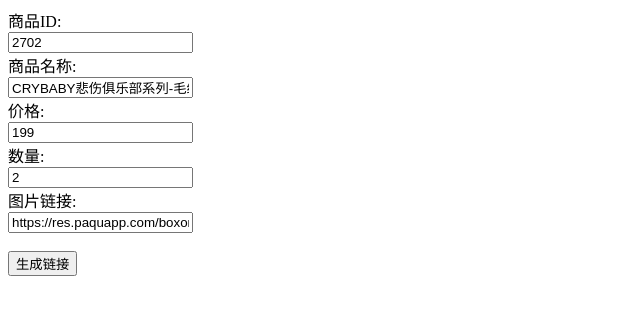
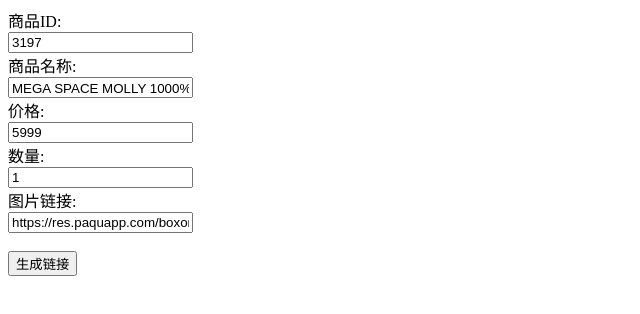
Before and after one commit to zyf1773594958/zyf1773594958.github.io, a plain HTML site: page index.html in a window 1280 px wide. Shown: the full height of the page, 0-640 px from the left. Drawn offline with Linux system fonts and the light colour scheme.

Commit message:
Update index.html

```diff
--- a/index.html
+++ b/index.html
@@ -9,15 +9,15 @@
 
 <form id="productForm">
   <label for="goods_id">商品ID:</label><br>
-  <input type="text" id="goods_id" name="goods_id" value="2702"><br>
+  <input type="text" id="goods_id" name="goods_id" value="3197"><br>
   <label for="name">商品名称:</label><br>
-  <input type="text" id="name" name="name" value="CRYBABY悲伤俱乐部系列-毛绒公仔"><br>
+  <input type="text" id="name" name="name" value="MEGA SPACE MOLLY 1000% 迪迦奥特曼"><br>
   <label for="price">价格:</label><br>
-  <input type="text" id="price" name="price" value="199"><br>
+  <input type="text" id="price" name="price" value="5999"><br>
   <label for="count">数量:</label><br>
-  <input type="text" id="count" name="count" value="2"><br>
+  <input type="text" id="count" name="count" value="1"><br>
   <label for="image">图片链接:</label><br>
-  <input type="text" id="image" name="image" value="https://res.paquapp.com/boxonline/auto_new/shop/49/lktckz.jpg"><br><br>
+  <input type="text" id="image" name="image" value="https://res.paquapp.com/boxonline/auto_new/shop/50/4du9xa.jpg"><br><br>
   <button type="button" onclick="generateURL()">生成链接</button>
 </form>
 
```
